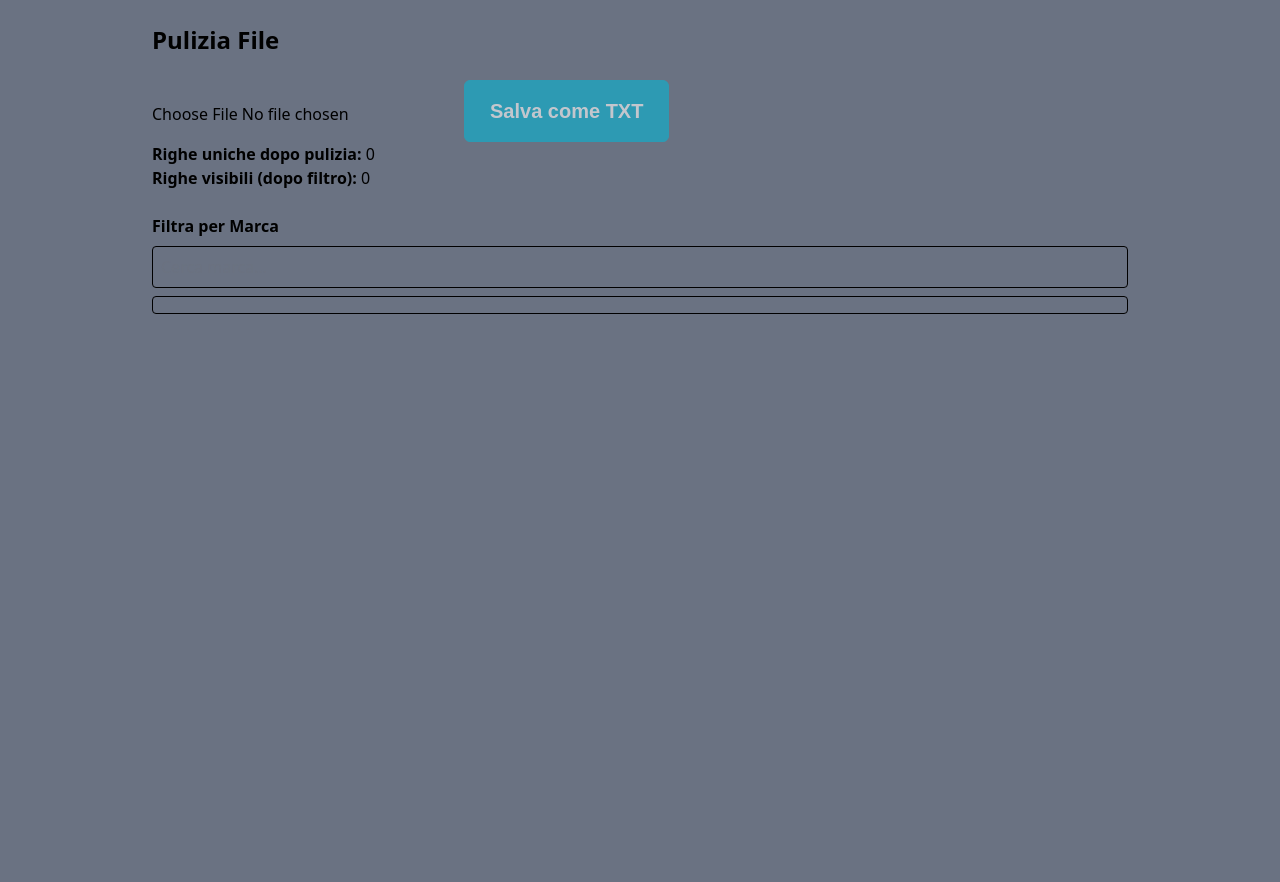
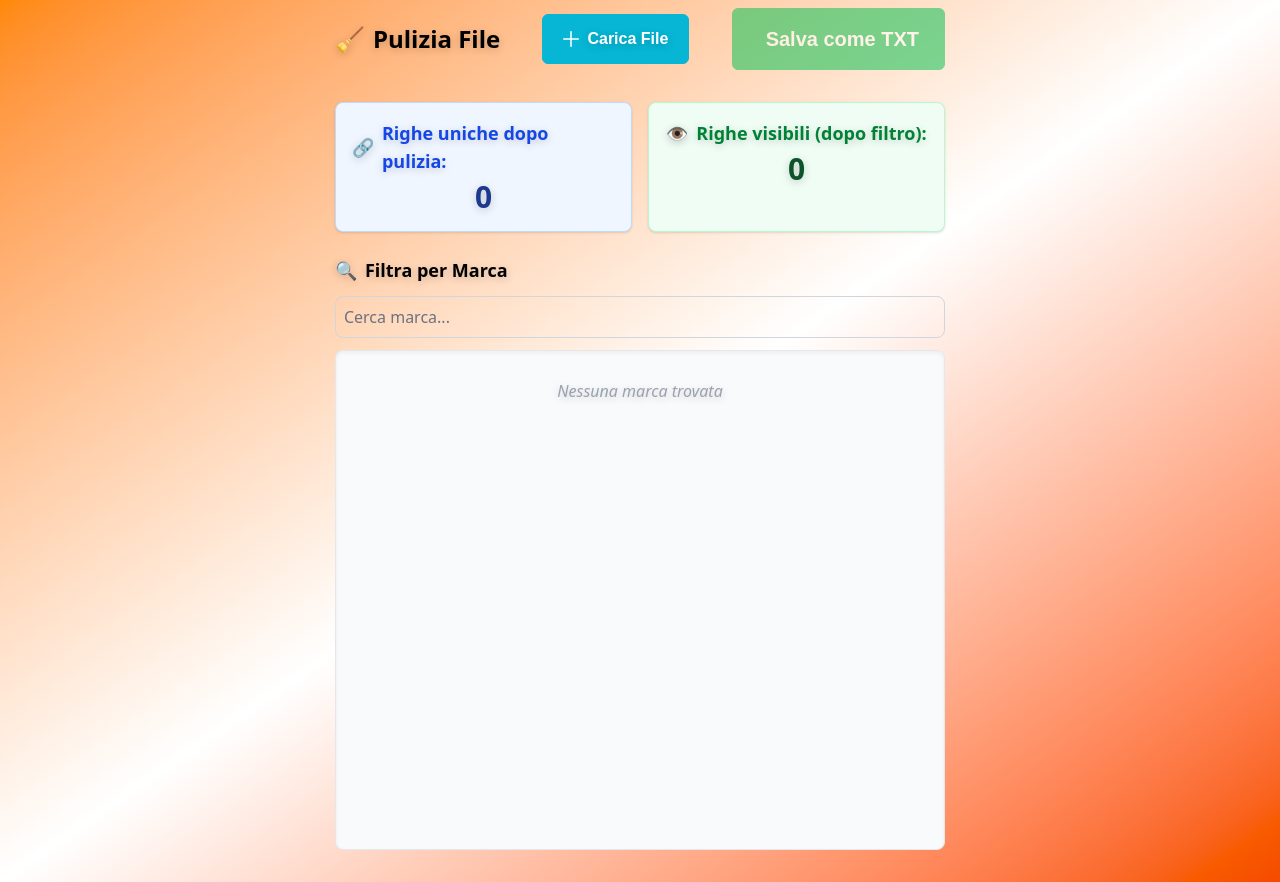
Before and after one commit to MrBrune01/filecleaner2, a React (Vite) app: page / in a window 1280 px wide. Before the commit the page ends 800 px from the top, so only its background shows below. Built offline with nearby package versions, Linux system fonts and the light colour scheme; a web font is replaced by a local one.

Commit message:
Moltiplicatore e style

```diff
--- a/src/App.tsx
+++ b/src/App.tsx
@@ -1,8 +1,9 @@
-import React, { useState, useMemo, type ChangeEvent } from "react";
+import React, { useState, useMemo } from "react";
 import { Button } from "primereact/button";
 import { Checkbox } from "primereact/checkbox";
+import { FileUpload, type FileUploadSelectEvent } from "primereact/fileupload";
 
-type Field = [string, number, number];
+type Field = [string, start: number, end: number];
 
 const FIELDS: Field[] = [
 	["Codice numerico EV", 0, 13],
@@ -41,8 +42,8 @@ export default function App() {
 	);
 	const [uniqueRowsCount, setUniqueRowsCount] = useState(0);
 
-	function handleFileChange(e: ChangeEvent<HTMLInputElement>) {
-		const file = e.target.files?.[0];
+	function handleFileSelect(e: FileUploadSelectEvent) {
+		const file = e.files?.[0];
 		if (!file) return;
 
 		const reader = new FileReader();
@@ -50,9 +51,52 @@ export default function App() {
 			const text = event.target?.result as string;
 			const allLines = text.split(/\r?\n/).filter((l) => l.trim().length > 0);
 
-			setOriginalLines(allLines);
+			const updatedLines: string[] = [];
+			setOriginalLines(updatedLines);
 
-			const parsed = allLines.map(parseLine);
+			const parsed: string[][] = [];
+
+			for (let line of allLines) {
+				const row = parseLine(line);
+
+				const prezzoListinoIdx = 6;
+				const moltiplicatoreIdx = 20;
+				const prezzoListinoRaw = row[prezzoListinoIdx]
+					.replace(",", ".")
+					.replace(/\s/g, "");
+				const moltiplicatoreRaw = row[moltiplicatoreIdx]
+					.replace(",", ".")
+					.replace(/\s/g, "");
+
+				const prezzoListino = parseFloat(prezzoListinoRaw);
+				const moltiplicatore = parseFloat(moltiplicatoreRaw);
+
+				let newRow = [...row]; // Copia della riga per sicurezza
+				let modifiedLine = line;
+
+				if (
+					!isNaN(prezzoListino) &&
+					!isNaN(moltiplicatore) &&
+					moltiplicatore > 1
+				) {
+					const nuovoPrezzo = (prezzoListino / moltiplicatore)
+						.toFixed(2)
+						.replace(".", ",");
+
+					// Aggiorna solo la parte del prezzo nella riga originale mantenendo la lunghezza
+					const [_, start, end] = FIELDS[prezzoListinoIdx];
+					const prezzoFormattato = nuovoPrezzo.padStart(end - start, " ");
+					modifiedLine =
+						line.slice(0, start) + prezzoFormattato + line.slice(end);
+
+					// Aggiorna anche il campo nella riga parsata (per la tabella visiva)
+					newRow[prezzoListinoIdx] = nuovoPrezzo;
+				}
+
+				parsed.push(newRow);
+				updatedLines.push(modifiedLine);
+			}
+
 			const uniqueSet = new Set<string>();
 			const uniqueRows: string[][] = [];
 
@@ -124,53 +168,110 @@ export default function App() {
 	}
 
 	return (
-		<div className="p-6 max-w-5xl mx-auto">
-			<h2 className="text-2xl font-bold mb-6">Pulizia File</h2>
-
-			<input
-				type="file"
+		<div className="p-2 max-w-5xl mx-auto">
+			<div className="mb-8 flex flex-col sm:flex-row sm:items-center sm:justify-between gap-4">
+				<h2 className="text-2xl font-bold flex items-center gap-2">
+					<span role="img" aria-label="Broom">
+						🧹
+					</span>
+					Pulizia File
+				</h2>
+				<FileUpload
+					mode="basic"
+					name="demo[]"
 					accept=".txt"
-				onChange={handleFileChange}
-				className="mb-4"
+					onSelect={handleFileSelect}
+					chooseLabel="Carica File"
+					className="p-button-outlined"
 				/>
 				<Button
 					label="Salva come TXT"
 					onClick={exportTXT}
-				className="p-button-lg"
+					className="p-button-lg p-button-success"
 					disabled={parsedData.length === 0}
+					icon="pi pi-download"
 				/>
+			</div>
 
-			<div className="mb-6">
-				<p>
-					<strong>Righe uniche dopo pulizia:</strong> {uniqueRowsCount}
+			<div className="mb-6 flex flex-col sm:flex-row gap-4">
+				<div className="bg-blue-50 border border-blue-200 rounded-lg p-4 flex-1 flex flex-col items-center shadow-sm">
+					<p className="text-blue-700 text-lg font-semibold flex items-center gap-2">
+						<span role="img" aria-label="Unique">
+							🔗
+						</span>
+						Righe uniche dopo pulizia:
 					</p>
-				<p>
-					<strong>Righe visibili (dopo filtro):</strong> {filteredData.length}
+					<p className="text-3xl font-bold text-blue-900 mt-1">
+						{uniqueRowsCount}
 					</p>
+				</div>
+				<div className="bg-green-50 border border-green-200 rounded-lg p-4 flex-1 flex flex-col items-center shadow-sm">
+					<p className="text-green-700 text-lg font-semibold flex items-center gap-2">
+						<span role="img" aria-label="Visible">
+							👁️
+						</span>
+						Righe visibili (dopo filtro):
+					</p>
+					<p className="text-3xl font-bold text-green-900 mt-1">
+						{filteredData.length}
+					</p>
+				</div>
 			</div>
 
 			<div className="mb-6">
-				<h4 className="font-semibold mb-2">Filtra per Marca</h4>
+				<h4 className="font-semibold mb-3 text-lg flex items-center gap-2">
+					<span role="img" aria-label="Filtro">
+						🔍
+					</span>
+					Filtra per Marca
+				</h4>
 				<input
 					type="text"
 					placeholder="Cerca marca..."
 					value={brandFilter}
 					onChange={(e) => setBrandFilter(e.target.value)}
-					className="mb-2 p-2 border rounded w-full"
+					className="mb-3 p-2 border border-gray-300 rounded-lg w-full focus:outline-none focus:ring-2 focus:ring-blue-400 transition"
 				/>
 
-				<div className="grid grid-cols-3 gap-2 max-h-100 overflow-auto border p-2 rounded text-xl">
+				<div
+					className="grid grid-cols-1 sm:grid-cols-2 md:grid-cols-3 gap-3 border border-gray-200 bg-gray-50 p-3 rounded-lg shadow-inner"
+					style={{
+						maxHeight: "calc(100vh - 300px)",
+						minHeight: "300px",
+						height: "100vh",
+						overflow: "auto",
+						display: "grid",
+						alignContent: filteredBrands.length <= 3 ? "start" : undefined,
+					}}
+				>
+					{filteredBrands.length === 0 && (
+						<div className="col-span-full text-gray-400 italic text-center py-4">
+							Nessuna marca trovata
+						</div>
+					)}
 					{filteredBrands.map((brand) => (
-						<div key={brand} className="flex items-center gap-2">
+						<label
+							key={brand}
+							htmlFor={`brand-${brand}`}
+							className={`flex items-center gap-2 p-2 rounded cursor-pointer transition hover:bg-blue-50 ${
+								brandSelection[brand] ? "bg-blue-100 font-semibold" : ""
+							}`}
+							style={filteredBrands.length <= 3 ? { minHeight: "48px" } : {}}
+						>
 							<Checkbox
 								id={`brand-${brand}`}
 								onChange={() => toggleBrand(brand)}
 								checked={brandSelection[brand]}
-							></Checkbox>
-							<label htmlFor={`brand-${brand}`} className="text-sm">
-								{brand}
+								className="mr-2"
+							/>
+							<span className="truncate">{brand}</span>
 						</label>
-						</div>
+					))}
+					{/* Filler per mantenere l'altezza minima se pochi risultati */}
+					{filteredBrands.length > 0 &&
+						filteredBrands.length < 3 &&
+						Array.from({ length: 3 - filteredBrands.length }).map((_, i) => (
+							<div key={`filler-${i}`} style={{ minHeight: "48px" }} />
 						))}
 				</div>
 			</div>
--- a/src/index.css
+++ b/src/index.css
@@ -1,5 +1,8 @@
 @import "tailwindcss";
 
 body {
-  @apply bg-gray-500;
+  @apply bg-gradient-to-br from-orange-400 via-white to-orange-600 min-h-screen flex items-center justify-center transition-colors duration-700;
+  /* Effetto ombra e testo */
+  color: black;
+  text-shadow: 0 2px 8px rgba(0,0,0,0.2);
 }
```
Lines whose indentation alone changed are shown as unchanged.
